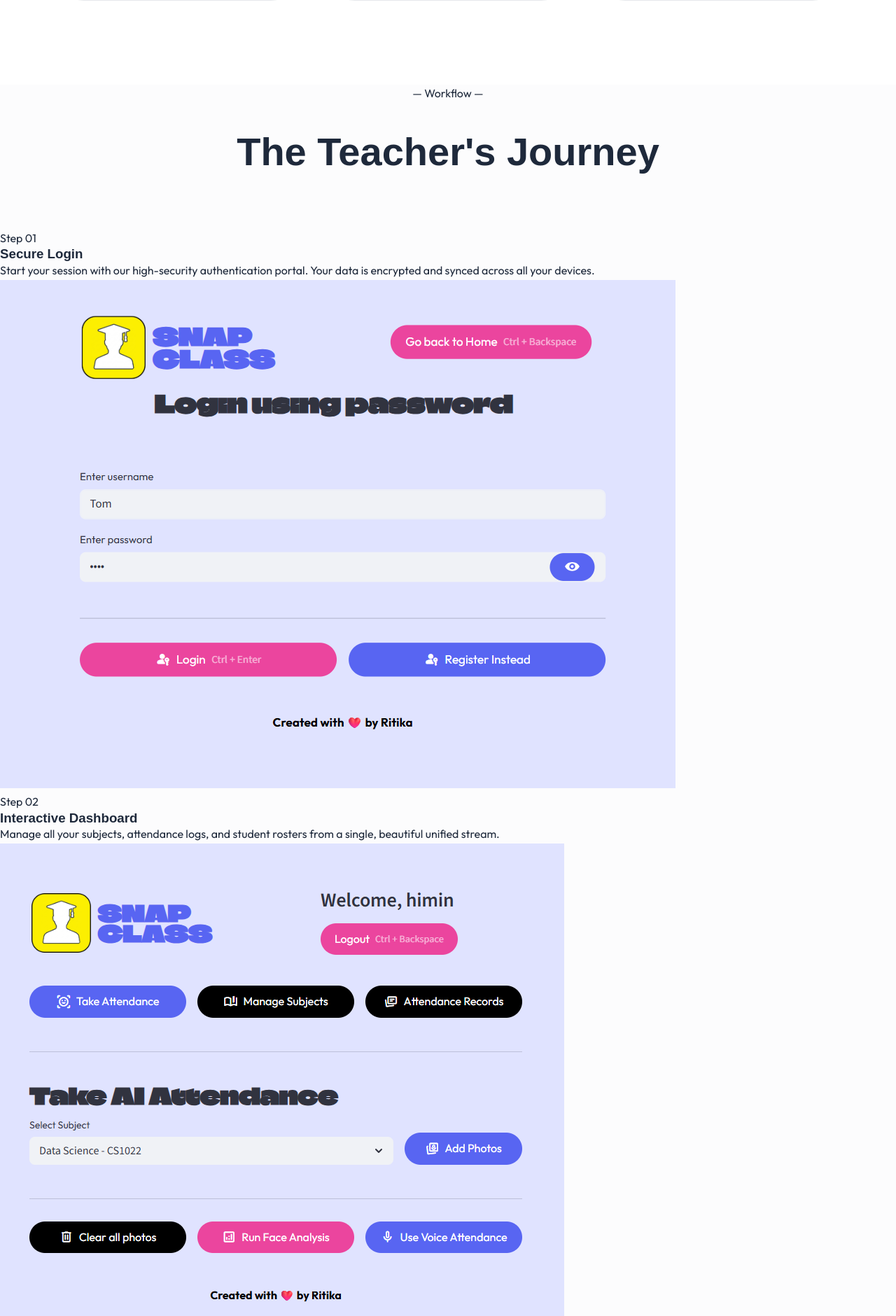
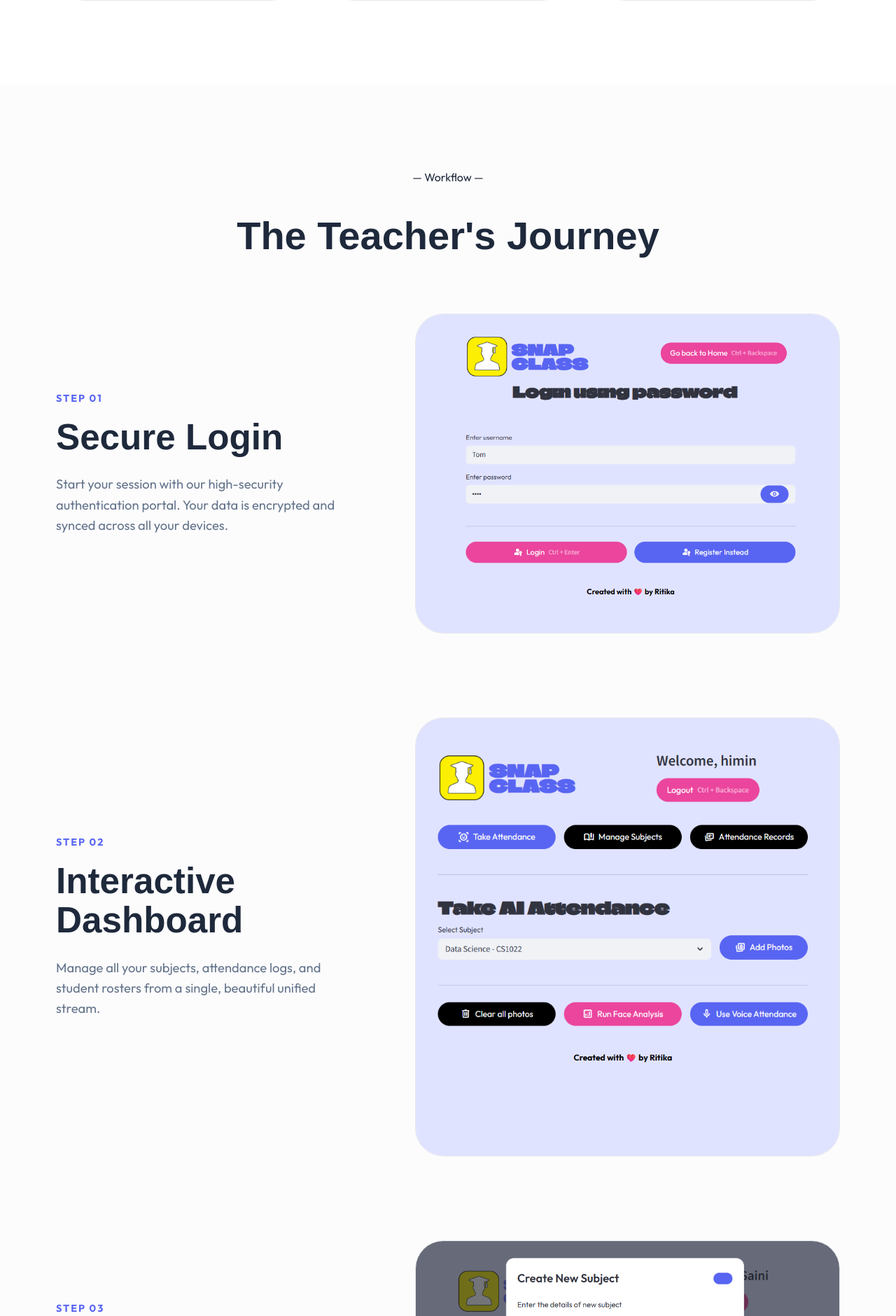
Before and after one commit to ritikasainii1234-cloud/snapclass-Landing_Page, a Flask app: page / in a window 1280 px wide. Shown: the part 1442-3322 px from the top of the page at 70% size. Run offline with Flask 3, Linux system fonts and the light colour scheme; some web fonts are replaced.

Commit message:
initial changes

```diff
--- a/static/css/style.css
+++ b/static/css/style.css
@@ -433,3 +433,63 @@ h4 {
     font-size: 0.9rem;
     font-weight: 500;
 }
+/* Teacher Flow Section */
+.teacher-flow {
+    padding: 120px 80px;
+}
+
+.flow-container {
+    max-width: 1200px;
+    margin: 0 auto;
+}
+
+.flow-step {
+    display: flex;
+    align-items: center;
+    gap: 80px;
+    margin-bottom: 120px;
+}
+
+.flow-content {
+    flex: 1;
+}
+
+.step-badge {
+    color: var(--primary);
+    font-weight: 800;
+    font-size: 0.9rem;
+    text-transform: uppercase;
+    letter-spacing: 2px;
+    margin-bottom: 16px;
+    display: block;
+}
+
+.flow-content h3 {
+    font-size: 3.2rem;
+    margin-bottom: 24px;
+}
+
+.flow-content p {
+    font-size: 1.15rem;
+    color: var(--text-muted);
+    margin-bottom: 30px;
+}
+
+.flow-image {
+    flex: 1.4;
+    border-radius: 40px;
+    background-color: white;
+    border: 1px solid #e5e7eb;
+    overflow: hidden;
+}
+
+.flow-image img {
+    width: 100%;
+    height: auto;
+    display: block;
+    transition: transform 0.3s ease;
+}
+
+.flow-image:hover img {
+    transform: scale(1.02);
+}
```
